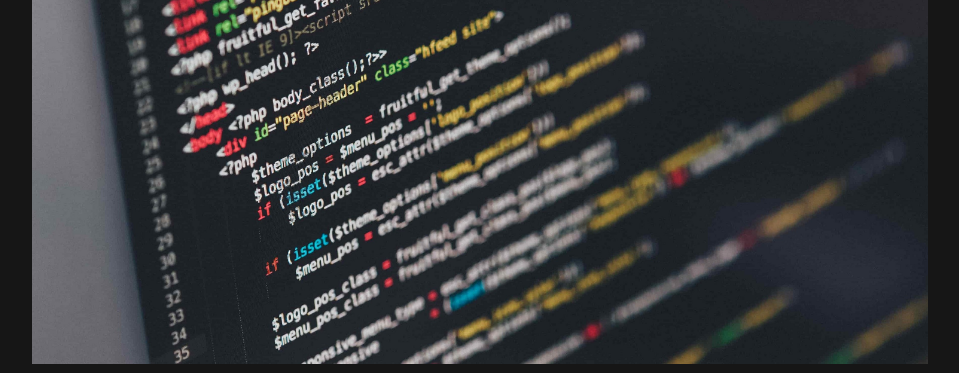
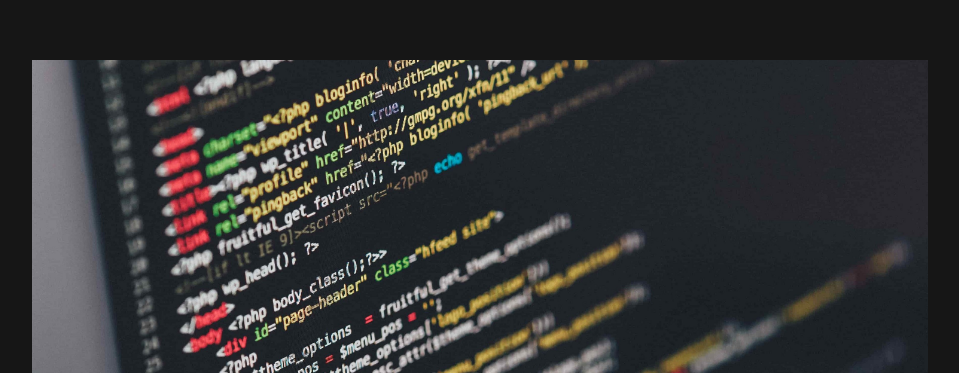
Before and after one commit to AnilSeervi/ScrollDistort, a plain HTML site: page index.html in a window 1280 px wide. Shown: the top 373 px of the page, without its empty margins (160-1119 px from the left). Drawn offline with Linux system fonts and the light colour scheme; a web font is replaced by a local one.

Commit message:
Changed styling.

```diff
--- a/style.css
+++ b/style.css
@@ -13,7 +13,7 @@ body {
   scroll-behavior: smooth;
 }
 body {
-  margin: -300px auto 300px auto;
+  margin: -100px auto 300px auto;
 }
 body::-webkit-scrollbar {
   width: 0.2rem;
```
